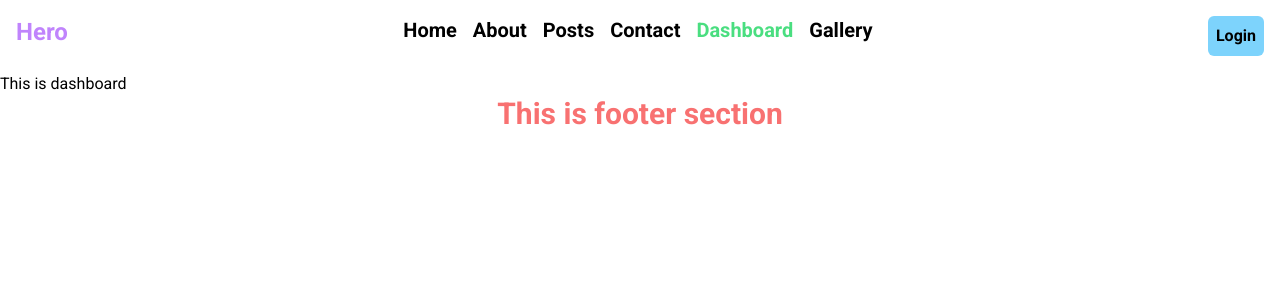
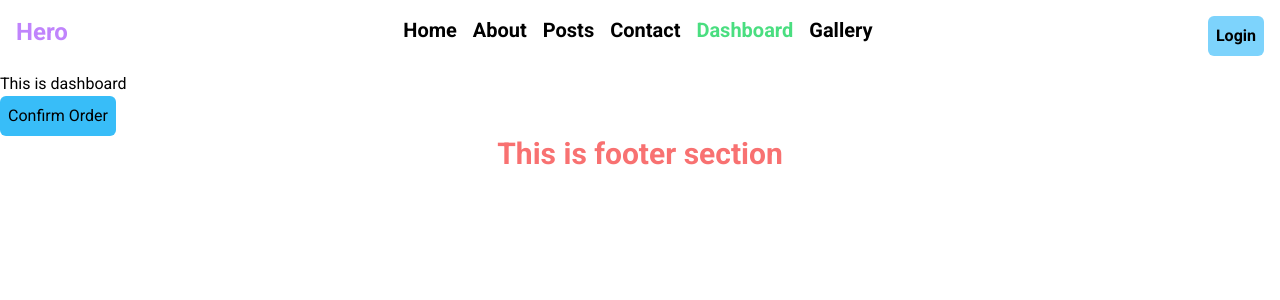
Before and after one commit to Nazrul144/next-js-data-fetching, a Next.js app: page /dashboard in a window 1280 px wide. Shown: the top 300 px of the page. Built offline with nearby package versions, Linux system fonts and the light colour scheme.

Commit message:
Navagating Programatically by push

```diff
--- a/src/app/dashboard/page.jsx
+++ b/src/app/dashboard/page.jsx
@@ -1,9 +1,20 @@
+"use client"
+
+import { useRouter } from 'next/navigation';
 import React from 'react';
 
 const DashboardPage = () => {
+    const router = useRouter()
+    const orderConfirm = ()=>{
+        alert("Order has been confirmed.")
+        router.push('/about')
+    }
+
+
     return (
         <div>
             <h1>This is dashboard</h1>
+            <button onClick={orderConfirm} className='bg-sky-400 p-2 rounded-md'>Confirm Order</button>
         </div>
     );
 }
```
